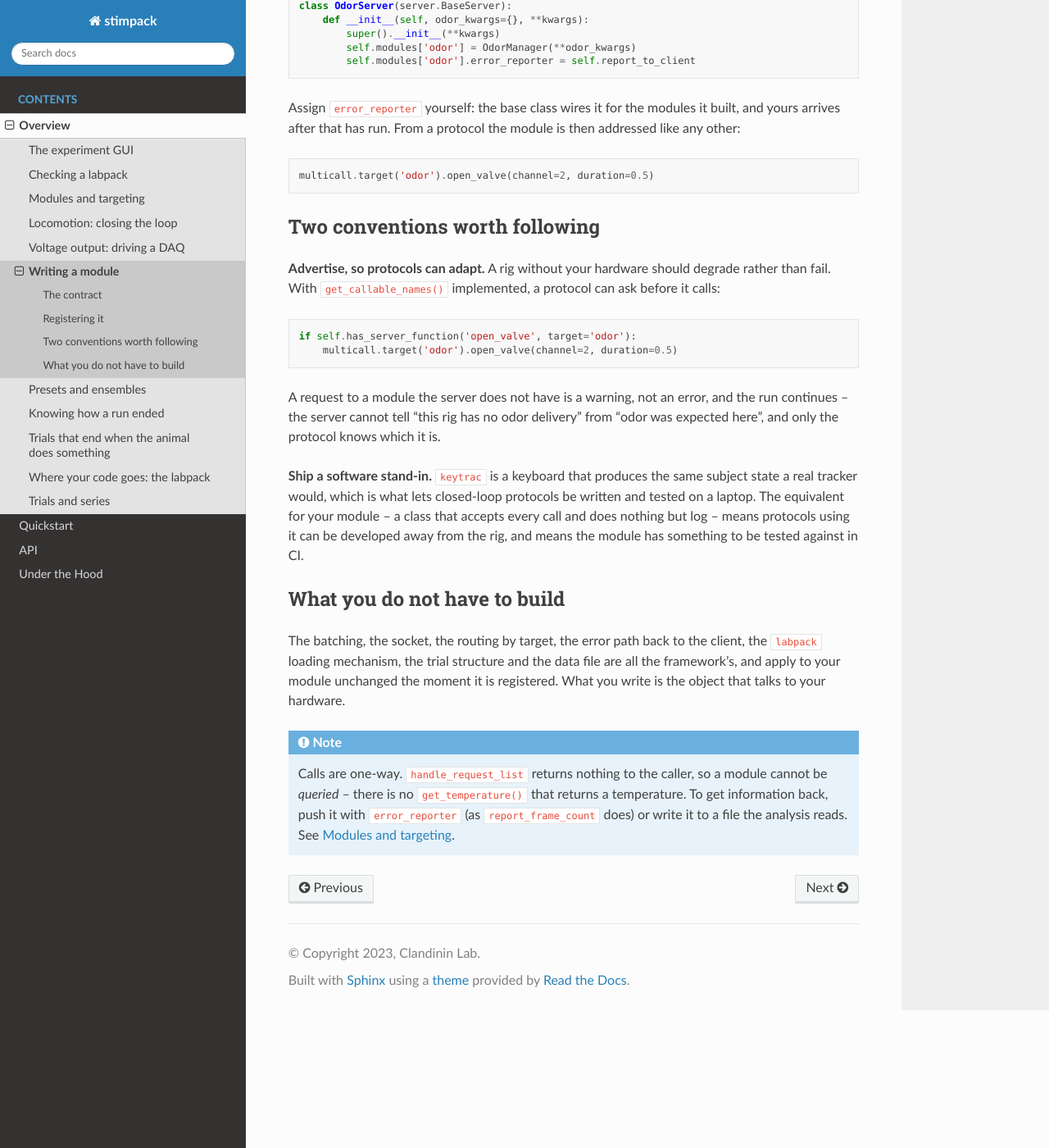
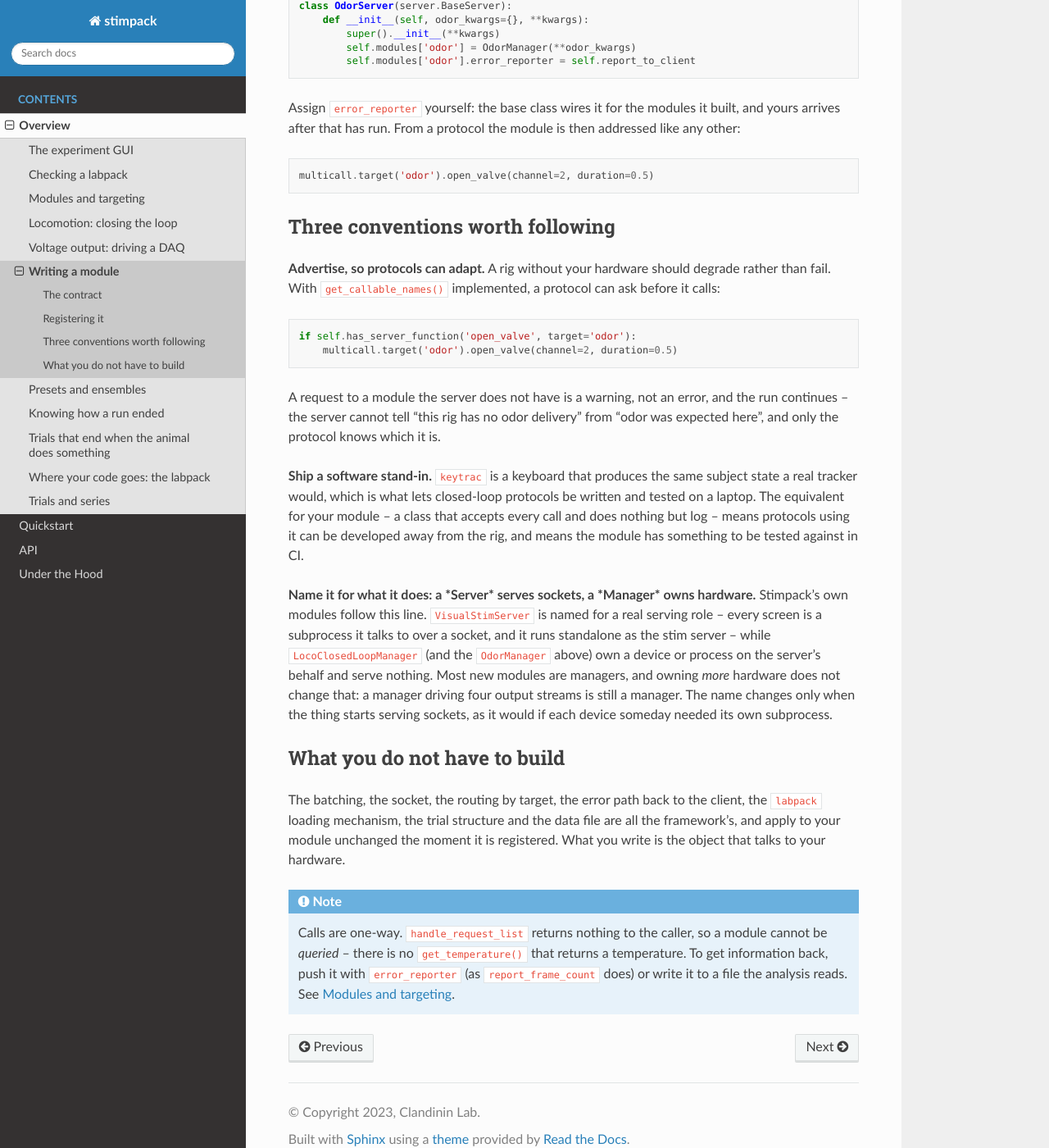
Before and after one commit to ClandininLab/stimpack, a Sphinx documentation site: the page built from docs/source/writing_a_module.rst, in a window 1280 px wide and 1400 px high, scrolled down 1499 px. Shown: the whole window at 82% size. Built offline with Sphinx 7.4.7 and the Read the Docs theme 3.1.0, drawn with Linux system fonts in a browser that asks for light colours.

Commit message:
State the module naming rule: a Server serves sockets, a Manager owns hardware
The codebase has followed this line without saying it -- VisualStimServer
serves screen subprocesses over sockets and runs standalone; the loco
managers and the page's own OdorManager own hardware and serve nothing --
and leaving it unsaid produced inconsistent names in design discussion.
Third convention on writing_a_module, with the boundary case spelled out:
owning more devices does not make a manager a server; serving sockets does.

Co-Authored-By: Claude Fable 5 <noreply@anthropic.com>
Claude-Session: https://claude.ai/code/session_01CPhcJNpT2UTPfwvfJKLdVv

```diff
--- a/docs/source/writing_a_module.rst
+++ b/docs/source/writing_a_module.rst
@@ -71,8 +71,8 @@ arrives after that has run. From a protocol the module is then addressed like an
 
     multicall.target('odor').open_valve(channel=2, duration=0.5)
 
-Two conventions worth following
-===============================
+Three conventions worth following
+=================================
 
 **Advertise, so protocols can adapt.** A rig without your hardware should degrade rather than
 fail. With ``get_callable_names()`` implemented, a protocol can ask before it calls::
@@ -90,6 +90,14 @@ equivalent for your module -- a class that accepts every call and does nothing b
 protocols using it can be developed away from the rig, and means the module has something to be
 tested against in CI.
 
+**Name it for what it does: a *Server* serves sockets, a *Manager* owns hardware.** Stimpack's own
+modules follow this line. ``VisualStimServer`` is named for a real serving role -- every screen is
+a subprocess it talks to over a socket, and it runs standalone as the stim server -- while
+``LocoClosedLoopManager`` (and the ``OdorManager`` above) own a device or process on the server's
+behalf and serve nothing. Most new modules are managers, and owning *more* hardware does not change
+that: a manager driving four output streams is still a manager. The name changes only when the
+thing starts serving sockets, as it would if each device someday needed its own subprocess.
+
 What you do not have to build
 =============================
 
```
